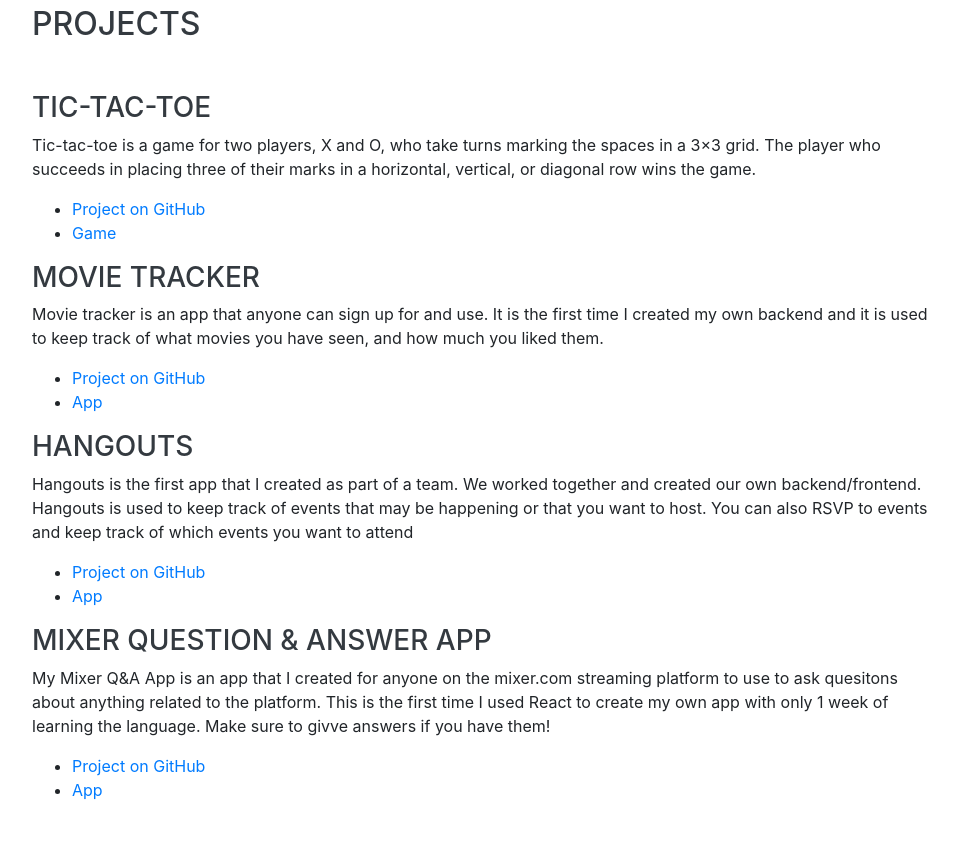
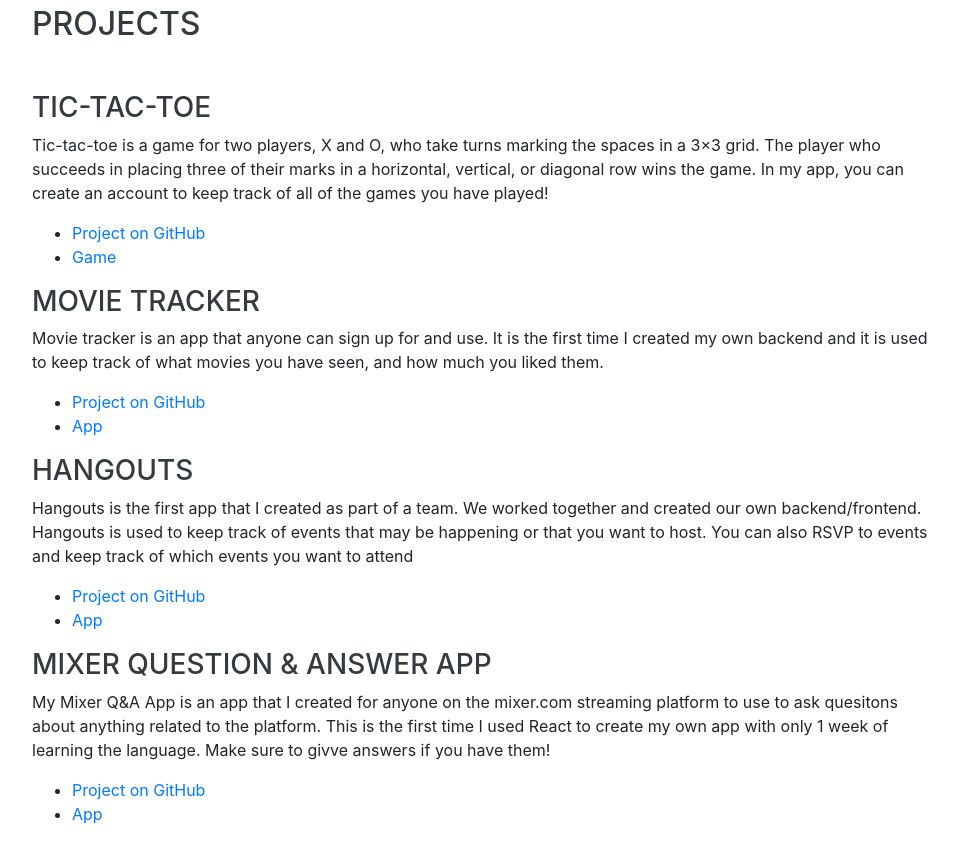
Before and after one commit to depalmafarr/depalmafarr.github.io, a website with bundled scripts: page index.html in a window 1280 px wide. Shown: the part 3420-4283 px from the top of the page, without its empty margins (288-1246 px from the left). Built offline with nearby package versions, Linux system fonts and the light colour scheme; a web font is replaced by a local one.

Commit message:
Updated TicTacToe description

```diff
--- a/index.html
+++ b/index.html
@@ -279,7 +279,7 @@
         <div class="content">
           <div class="inner">
             <h3>tic-tac-toe</h3>
-            <p>Tic-tac-toe is a game for two players, X and O, who take turns marking the spaces in a 3×3 grid. The player who succeeds in placing three of their marks in a horizontal, vertical, or diagonal row wins the game.</p>
+            <p>Tic-tac-toe is a game for two players, X and O, who take turns marking the spaces in a 3×3 grid. The player who succeeds in placing three of their marks in a horizontal, vertical, or diagonal row wins the game. In my app, you can create an account to keep track of all of the games you have played!</p>
             <ul class="actions">
               <li><a href="https://github.com/depalmafarr/gameProject-DePalmaFarr" target="_blank" class="button">Project on GitHub</a></li>
               <li><a href="https://depalmafarr.github.io/gameProject-DePalmaFarr/" target="_blank" class="button">Game</a></li>
```
